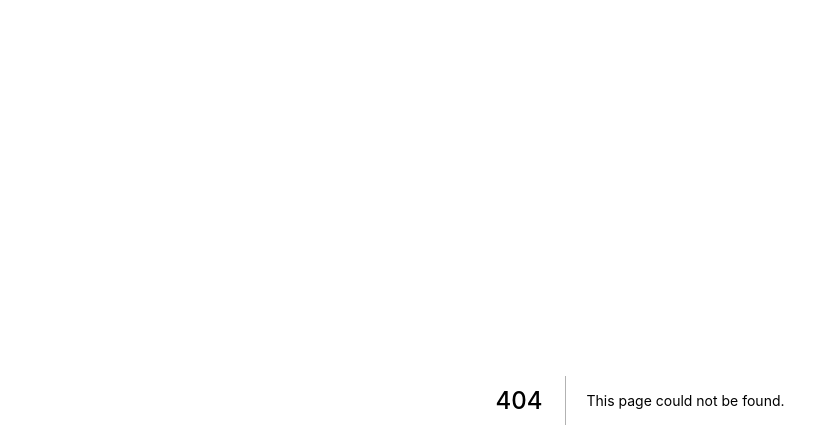
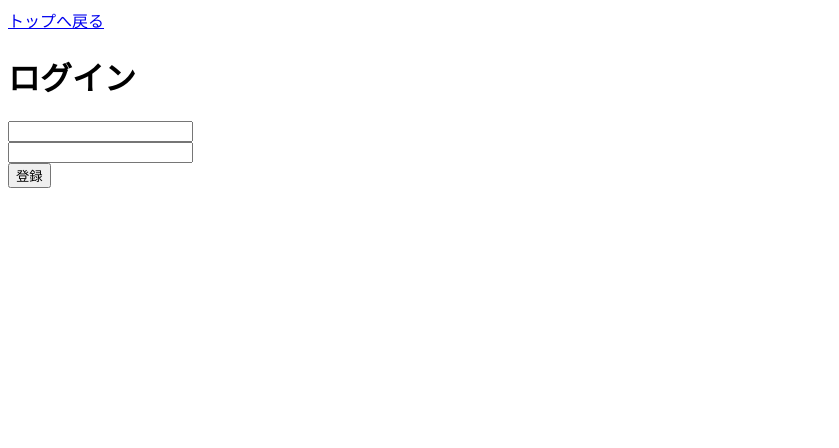
Before and after one commit to kento-yoshidu/ga_test, a Next.js app: page /user/login in a window 1280 px wide. Before the commit this address had no page. Shown: the top 448 px of the page, without its empty margins (0-839 px from the left). Built offline with nearby package versions, Linux system fonts and the light colour scheme.

Commit message:
✨ #32 Create user/login.tsx

```diff
--- /dev/null
+++ b/pages/user/login.tsx
@@ -0,0 +1,61 @@
+import React, { useState } from "react"
+
+import Link from "next/link"
+
+const Login = () => {
+  const [email, setEmail] = useState<string>("")
+  const [password, setPassword] = useState<string>("")
+
+  const handleSubmit = async (e: React.MouseEvent<HTMLElement>) => {
+    e.preventDefault()
+
+    try {
+      const response = await fetch("http://localhost:3000/api/user/login", {
+        method: "POST",
+        headers: {
+          "Accept": "application/json",
+          "Content-Type": "application/json"
+        },
+        body: JSON.stringify({
+          email: email,
+          password: password
+        })
+      })
+
+      const jsonData = await response.json()
+
+      localStorage.setItem("token", jsonData.token)
+
+      alert(jsonData.message)
+    } catch (err) {
+      alert("失敗")
+    }
+  }
+
+  return (
+    <>
+      <Link href="/">トップへ戻る</Link>
+
+      <h1>ログイン</h1>
+
+      <form onSubmit={handleSubmit}>
+        <input
+          value={email}
+          onChange={(e) => setEmail(e.target.value)}
+          type="mail"
+          name="email"
+        />
+        <br />
+        <input
+          value={password}
+          onChange={(e) => setPassword(e.target.value)}
+          type="password"
+          name="password"
+        /> <br />
+        <button type="submit">登録</button>
+      </form>
+    </>
+  )
+}
+
+export default Login
```
Also changed, not shown: pages/user.tsx (+0 -10 lines).
